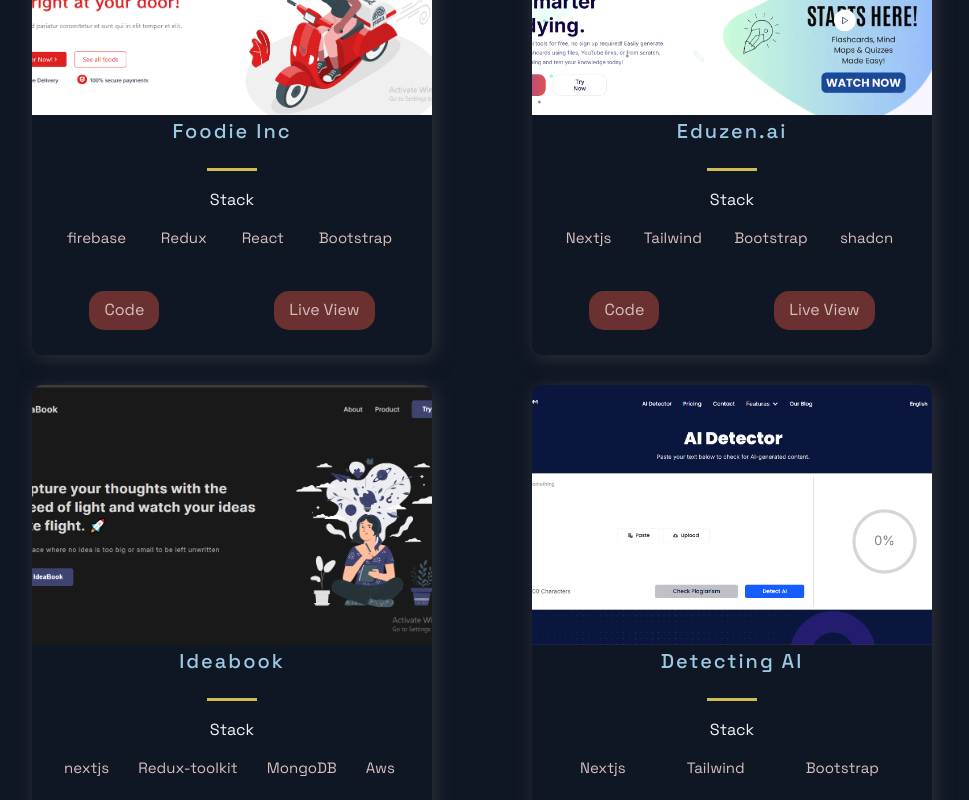
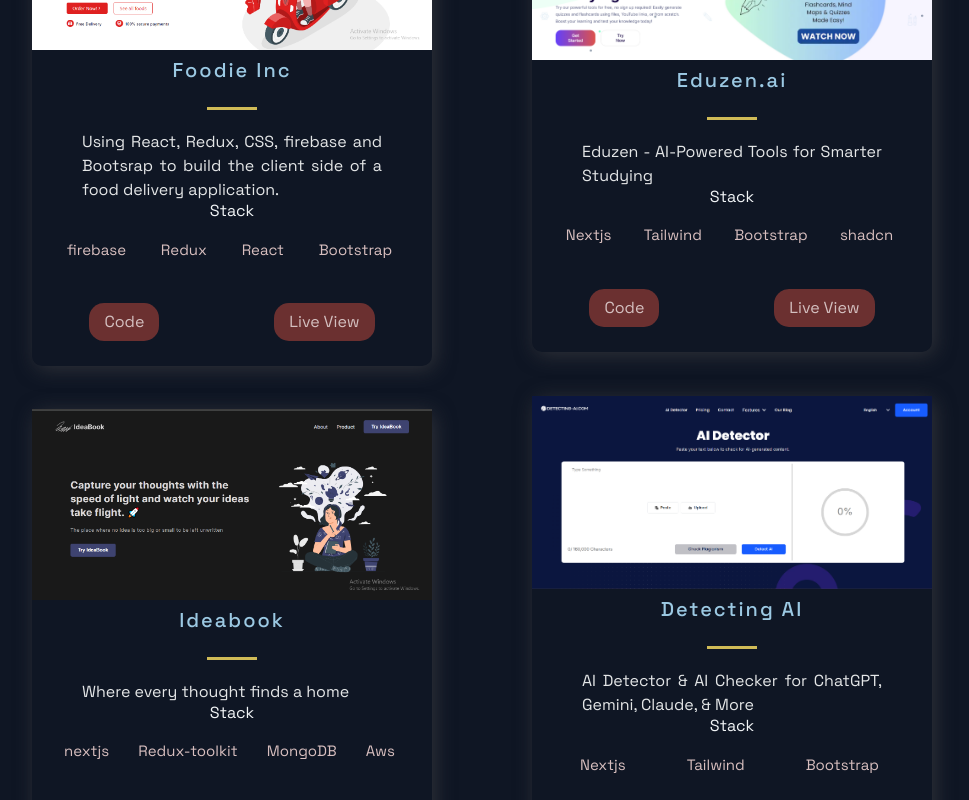
Before and after one commit to Fujinzeken/Portfolio, a Next.js app: page / in a window 1280 px wide. Shown: the part 980-1780 px from the top of the page, without its empty margins (158-1127 px from the left). Built offline with nearby package versions, Linux system fonts and the light colour scheme.

Commit message:
updated project

```diff
--- a/src/components/Projects/ProjectsStyles.js
+++ b/src/components/Projects/ProjectsStyles.js
@@ -26,10 +26,6 @@
   box-shadow: 3px 3px 20px rgba(80, 78, 78, 0.5);
   text-align: center;
   width: 400px;
-  height: 500px;
-  display: flex;
-  flex-direction: column;
-  overflow: hidden;
   @media ${(props) => props.theme.breakpoints.sm} {
     width: 100%;
   }
@@ -73,29 +69,6 @@
   font-style: 2rem;
   line-height: 24px;
   text-align: justify;
-  overflow-y: auto;
-  flex: 1;
-
-  &::-webkit-scrollbar {
-    width: 6px;
-  }
-
-  &::-webkit-scrollbar-track {
-    background: rgba(255, 255, 255, 0.1);
-    border-radius: 3px;
-  }
-
-  &::-webkit-scrollbar-thumb {
-    background: rgba(255, 255, 255, 0.3);
-    border-radius: 3px;
-    &:hover {
-      background: rgba(255, 255, 255, 0.5);
-    }
-  }
-
-  scrollbar-width: thin;
-  scrollbar-color: rgba(255, 255, 255, 0.3) rgba(255, 255, 255, 0.1);
-
   @media ${(props) => props.theme.breakpoints.sm} {
     padding: 0.3rem;
   }
--- a/src/constants/constants.js
+++ b/src/constants/constants.js
@@ -29,8 +29,7 @@
   },
   {
     title: "Detecting AI",
-    description:
-      "Detect and check AI-generated content with our powerful AI detection tool. Identify and flag ChatGPT and other AI-generated text. Keep your content AI-free with our AI detection",
+    description: "AI Detector & AI Checker for ChatGPT, Gemini, Claude, & More",
     image: "/images/2.png",
     tags: ["Nextjs", "Tailwind", "Bootstrap"],
     source: "",
```
